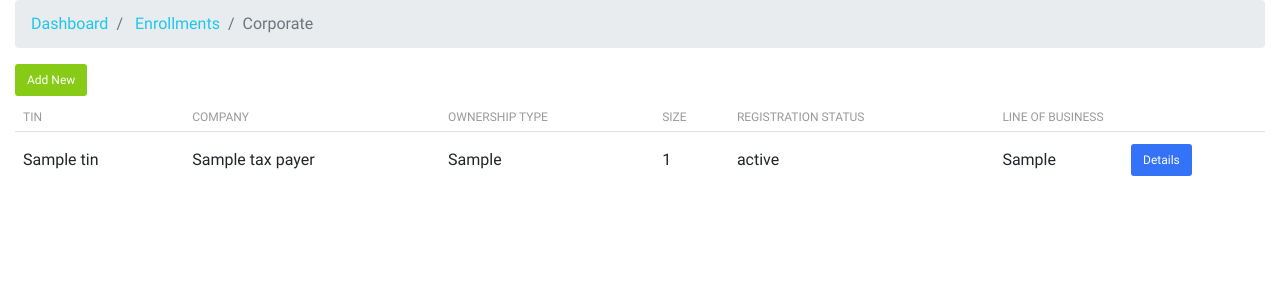
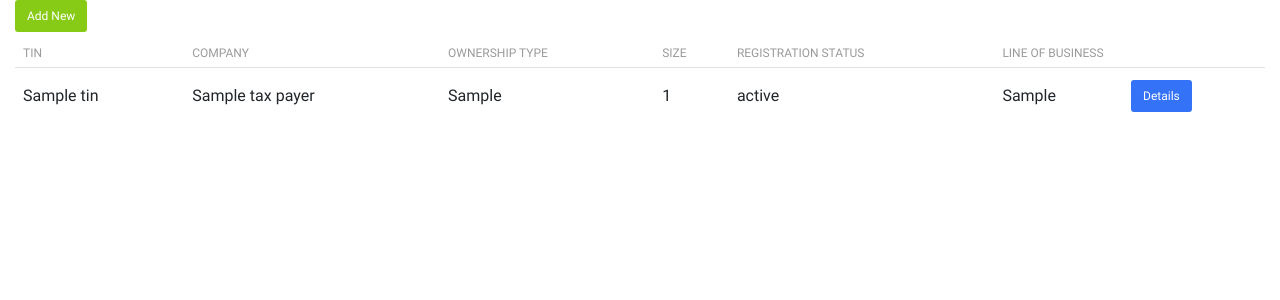
Before and after one commit to donvikky/TaxApp, a Django app: template TaxApp/dashboard/templates/dashboard/corporate/list.html in a window 1280 px wide. Shown: the top 300 px of the page. Run offline with Django 3.2, Linux system fonts and the light colour scheme; the template is opened without the code that fills it: most values are stand-ins (such as "Sample title", 1, 10 or a date in 2020); style sheets or scripts are compiled from the project's sources; some libraries are stand-ins or nearby versions.

Commit message:
removed breadcrumbs

```diff
--- a/TaxApp/dashboard/templates/dashboard/corporate/list.html
+++ b/TaxApp/dashboard/templates/dashboard/corporate/list.html
@@ -1,21 +1,6 @@
 {% extends "dashboard/dashboard.html" %} {% block page_content %}
 <div class="content">
   <div class="container-fluid">
-    <div class="row">
-      <div class="col-12">
-        <nav aria-label="breadcrumb">
-          <ol class="breadcrumb">
-            <li class="breadcrumb-item">
-              <a href="/dashboard/overview">Dashboard</a>
-            </li>
-            <li class="breadcrumb-item">
-              <a href="/dashboard/enrollment/corporate/">Enrollments</a>
-            </li>
-            <li class="breadcrumb-item active" aria-current="page">Corporate</li>
-          </ol>
-        </nav>
-      </div>
-    </div>
     <div class="row">
       <div class="col-12">
         <card>
```
